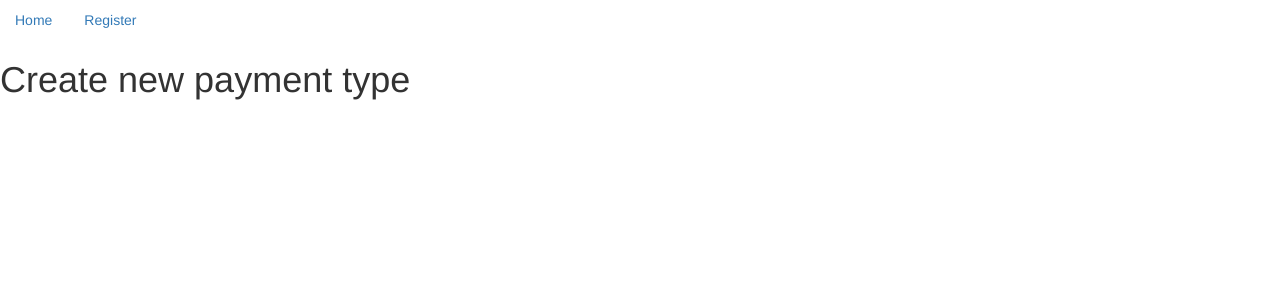
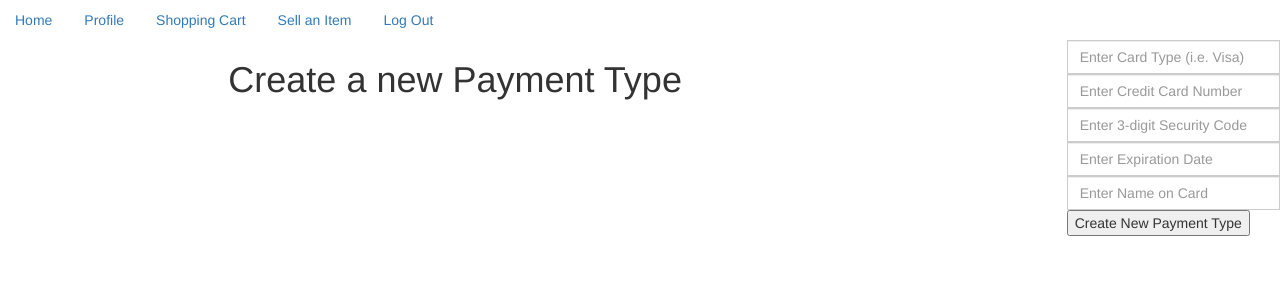
Before and after one commit to Karma-Khameleons/bangazon-website, a Django app: page /payment_type/ in a window 1280 px wide. Shown: the top 300 px of the page. Run offline with Django 3.2, Linux system fonts and the light colour scheme; some libraries are stand-ins or nearby versions.

Commit message:
payment type creation form functional

```diff
--- a/bangazon_website/bang_app/templates/create_payment_type.html
+++ b/bangazon_website/bang_app/templates/create_payment_type.html
@@ -1,6 +1,32 @@
 {% extends 'index.html' %}
 
+{% block navbar %}
+<nav>
+    <ul class="nav nav-pills">
+      <li role="presentation"><a href="#">Home</a></li>
+      <li role="presentation"><a href="#">Profile</a></li>
+      <li role="presentation"><a href="#">Shopping Cart</a></li>
+      <li role="presentation"><a href="#">Sell an Item</a></li>
+      <li role="presentation"><a href="#">Log Out</a></li>
+    </ul>
+</nav>
+{% endblock %}
+
 {% block content %}
-<h1>Create new payment type</h1>
+<div class="col-md-8 col-md-offset-2">
+  <h1>Create a new Payment Type</h1>
+</div>
+
+<div class="input-group">
+  <form class="" action="{% url 'bang_app:create_payment_type' %}" method="post">
+    {% csrf_token %}
+    <input type="text" class="form-control" name="card_type" value="" placeholder="Enter Card Type (i.e. Visa)">
+    <input type="text" class="form-control" name="card_number" value="" placeholder="Enter Credit Card Number">
+    <input type="text" class="form-control" name="cvv" value="" placeholder="Enter 3-digit Security Code">
+    <input type="text" class="form-control" name="expiration_date" value="" placeholder="Enter Expiration Date">
+    <input type="text" class="form-control" name="billing_name" value="" placeholder="Enter Name on Card">
+  <button type="submit">Create New Payment Type</button>
+  </form>
+</div>
 
 {% endblock %}
--- a/bangazon_website/bang_app/views/create_payment_type_view.py
+++ b/bangazon_website/bang_app/views/create_payment_type_view.py
@@ -59,7 +59,7 @@ def create_payment_type(request):
         cvv=data['cvv'],
         expiration_date=data['expiration_date'],
         billing_name=data['billing_name'],
-        customer=request.user
+        customer=Customer.objects.get(user=request.user)
     )
 
     return HttpResponseRedirect(redirect_to='/products')
```
